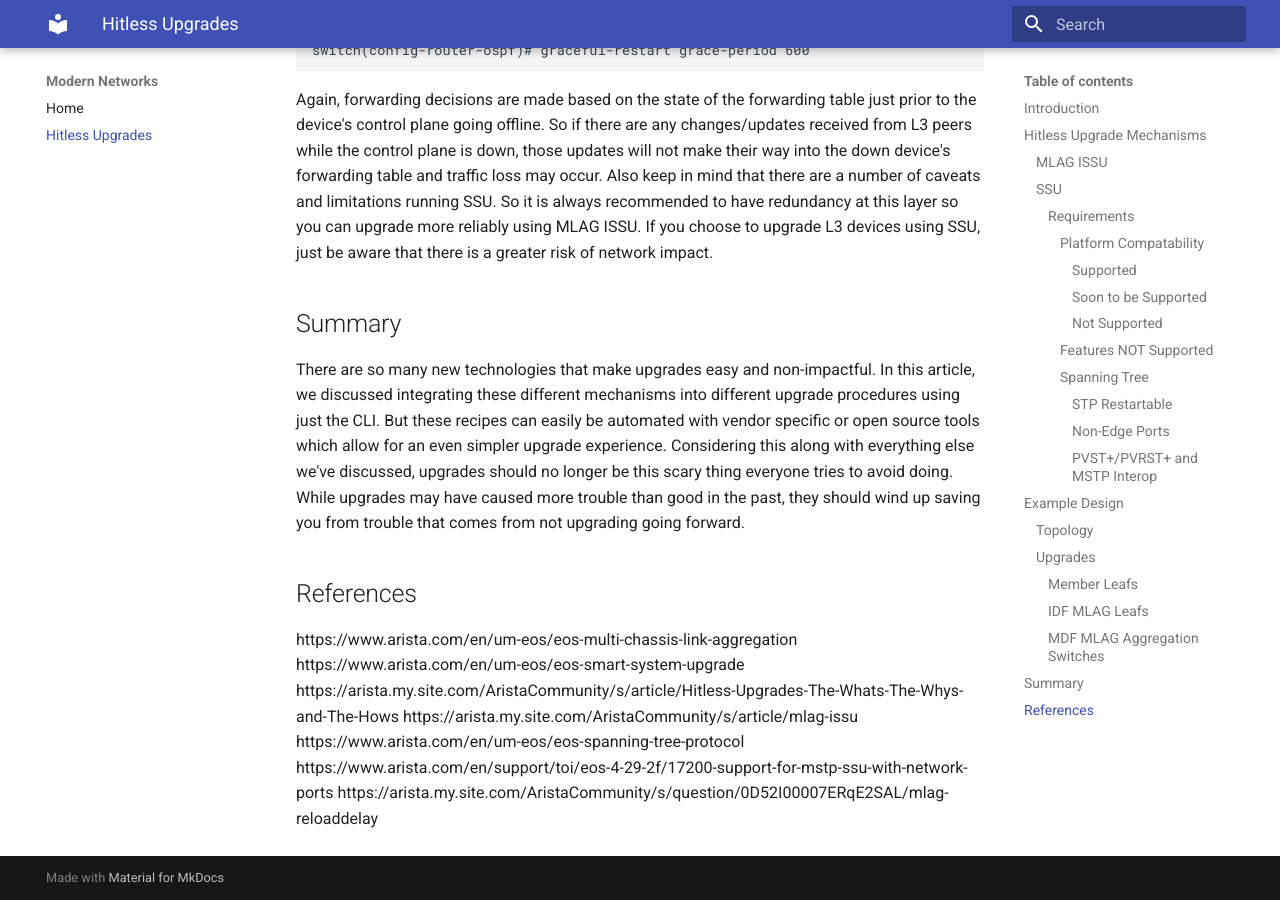
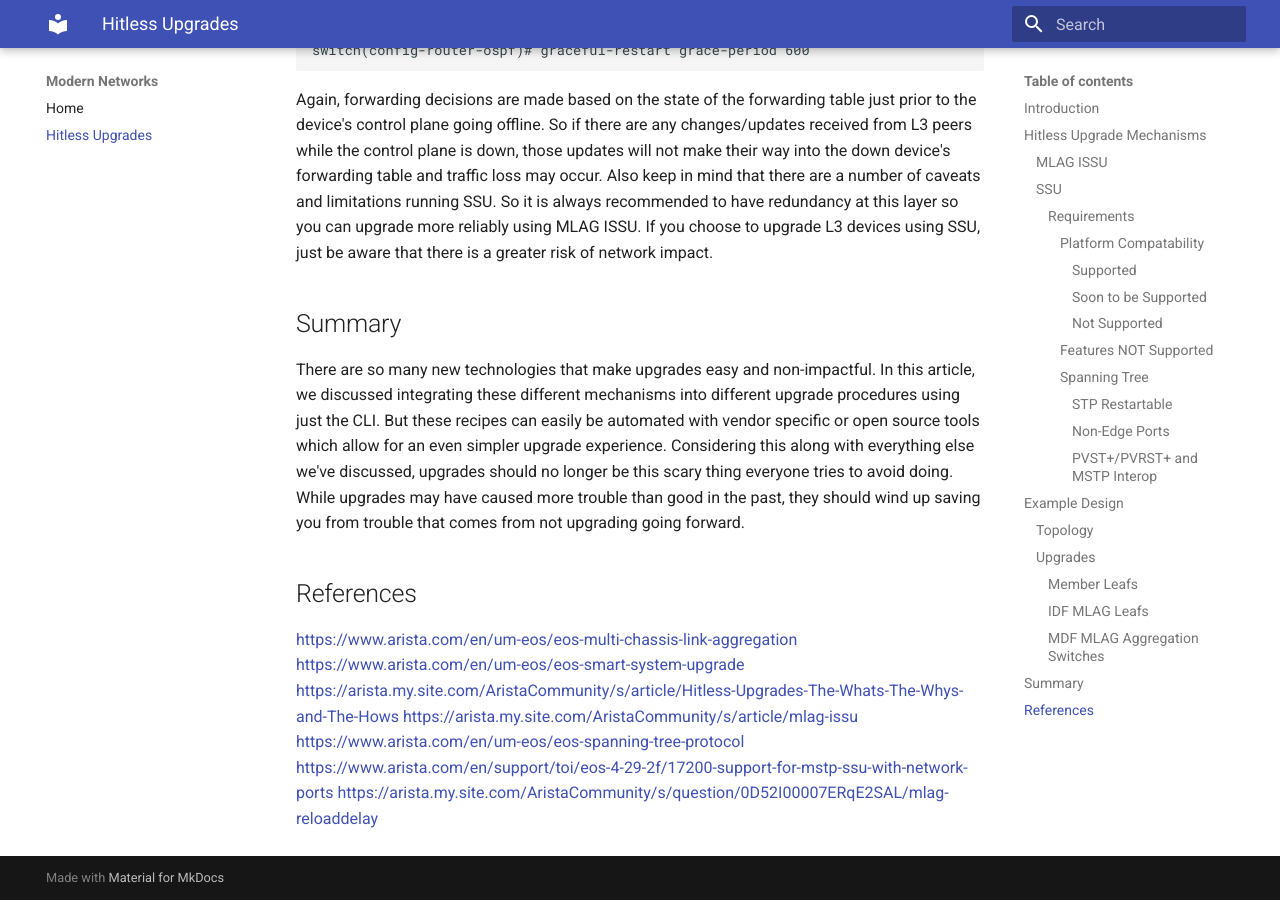
Before and after one commit to jrecchia1029/modern-networks, an MkDocs documentation site: the page built from docs/hitless-upgrades/hitless-upgrades-in-campus.md, in a window 1280 px wide and 900 px high, scrolled down 12209 px. Built offline with MkDocs 1.6.1 and Material for MkDocs 9.7.7, drawn with Linux system fonts in a browser that asks for light colours; part of the change alters nothing that is shown.

```diff
--- a/docs/hitless-upgrades/hitless-upgrades-in-campus.md
+++ b/docs/hitless-upgrades/hitless-upgrades-in-campus.md
@@ -303,10 +303,10 @@ Again, forwarding decisions are made based on the state of the forwarding table
 There are so many new technologies that make upgrades easy and non-impactful. In this article, we discussed integrating these different mechanisms into different upgrade procedures using just the CLI. But these recipes can easily be automated with vendor specific or open source tools which allow for an even simpler upgrade experience. Considering this along with everything else we've discussed, upgrades should no longer be this scary thing everyone tries to avoid doing. While upgrades may have caused more trouble than good in the past, they should wind up saving you from trouble that comes from not upgrading going forward.
 
 ## References
-https://www.arista.com/en/um-eos/eos-multi-chassis-link-aggregation
-https://www.arista.com/en/um-eos/eos-smart-system-upgrade
-https://arista.my.site.com/AristaCommunity/s/article/Hitless-Upgrades-The-Whats-The-Whys-and-The-Hows
-https://arista.my.site.com/AristaCommunity/s/article/mlag-issu
-https://www.arista.com/en/um-eos/eos-spanning-tree-protocol
-https://www.arista.com/en/support/toi/eos-4-29-2f/17200-support-for-mstp-ssu-with-network-ports
-https://arista.my.site.com/AristaCommunity/s/question/0D52I00007ERqE2SAL/mlag-reloaddelay
+[https://www.arista.com/en/um-eos/eos-multi-chassis-link-aggregation](https://www.arista.com/en/um-eos/eos-multi-chassis-link-aggregation)
+[https://www.arista.com/en/um-eos/eos-smart-system-upgrade](https://www.arista.com/en/um-eos/eos-smart-system-upgrade)
+[https://arista.my.site.com/AristaCommunity/s/article/Hitless-Upgrades-The-Whats-The-Whys-and-The-Hows](https://arista.my.site.com/AristaCommunity/s/article/Hitless-Upgrades-The-Whats-The-Whys-and-The-Hows)
+[https://arista.my.site.com/AristaCommunity/s/article/mlag-issu](https://arista.my.site.com/AristaCommunity/s/article/mlag-issu)
+[https://www.arista.com/en/um-eos/eos-spanning-tree-protocol](https://www.arista.com/en/um-eos/eos-spanning-tree-protocol)
+[https://www.arista.com/en/support/toi/eos-4-29-2f/17200-support-for-mstp-ssu-with-network-ports](https://www.arista.com/en/support/toi/eos-4-29-2f/17200-support-for-mstp-ssu-with-network-ports)
+[https://arista.my.site.com/AristaCommunity/s/question/0D52I00007ERqE2SAL/mlag-reloaddelay](https://arista.my.site.com/AristaCommunity/s/question/0D52I00007ERqE2SAL/mlag-reloaddelay)
```
